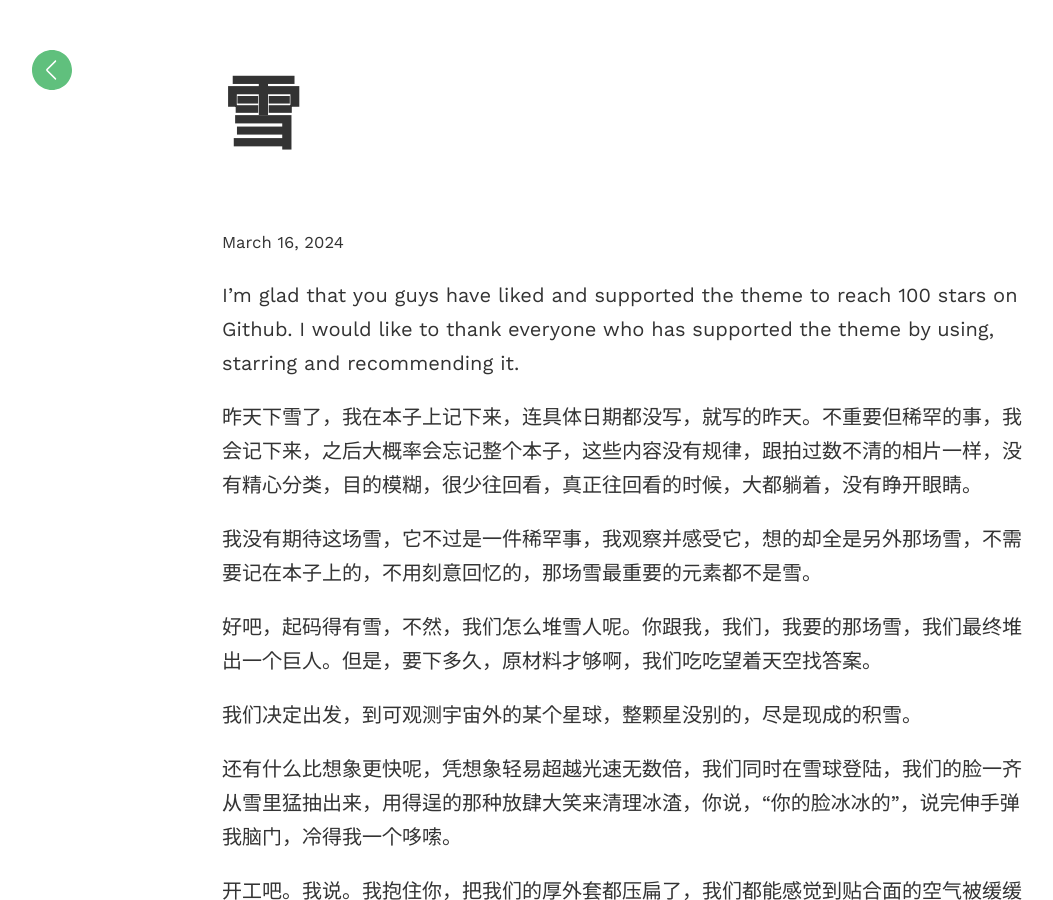
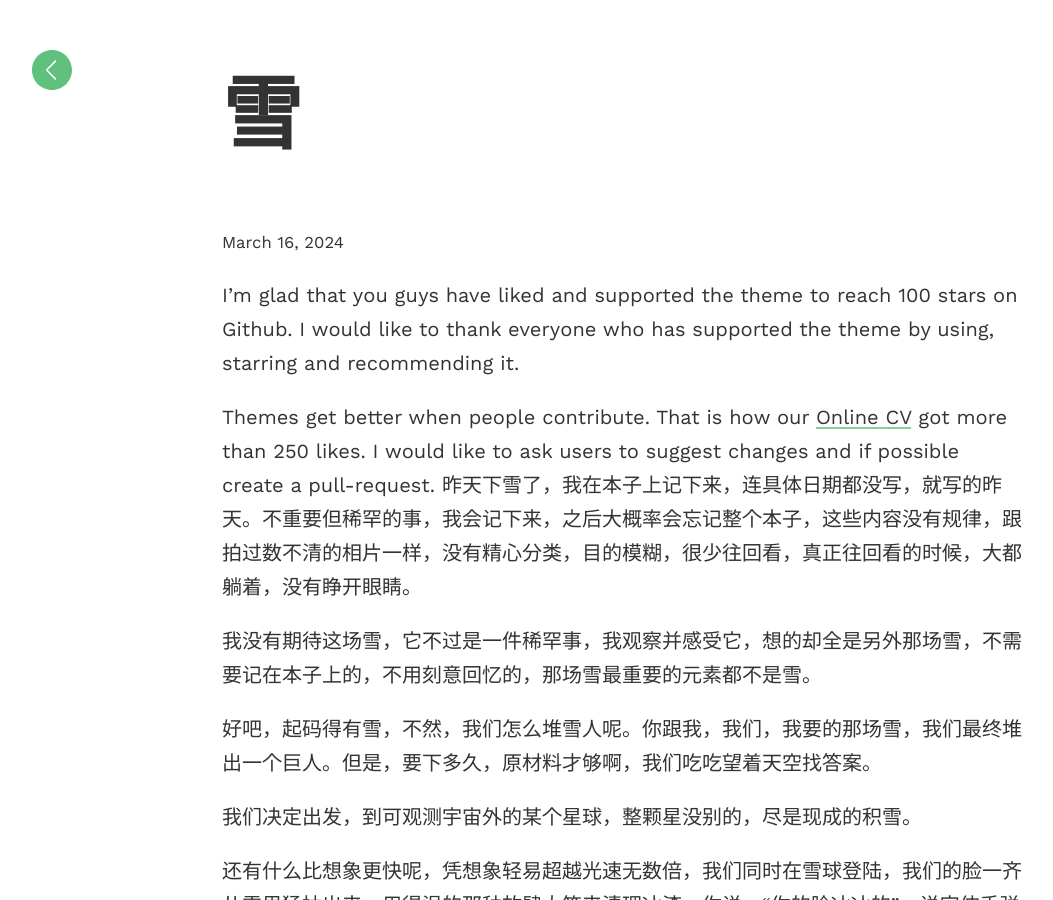
Before and after one commit to KEAIYOUAIXIAO/KEAIYOUAIXIAO.github.io, a Jekyll site: the page built from _posts/2024-03-16-雪.md, in a window 1280 px wide and 900 px high. Shown: the whole window, without its empty margins (18-1071 px from the left). Built offline with Jekyll 4.4.1, drawn with Linux system fonts in a browser that asks for light colours.

Commit message:
Update 2024-03-16-雪.md

```diff
--- a/_posts/2024-03-16-雪.md
+++ b/_posts/2024-03-16-雪.md
@@ -5,6 +5,7 @@ title: 雪
 
 I'm glad that you guys have liked and supported the theme to reach 100 stars on Github. I would like to thank everyone who has supported the theme by using, starring and recommending it.
 
+Themes get better when people contribute. That is how our [Online CV](https://github.com/sharu725/online-cv){: target="_blank"} got more than 250 likes. I would like to ask users to suggest changes and if possible create a pull-request.
 昨天下雪了，我在本子上记下来，连具体日期都没写，就写的昨天。不重要但稀罕的事，我会记下来，之后大概率会忘记整个本子，这些内容没有规律，跟拍过数不清的相片一样，没有精心分类，目的模糊，很少往回看，真正往回看的时候，大都躺着，没有睁开眼睛。
 
 我没有期待这场雪，它不过是一件稀罕事，我观察并感受它，想的却全是另外那场雪，不需要记在本子上的，不用刻意回忆的，那场雪最重要的元素都不是雪。
```
